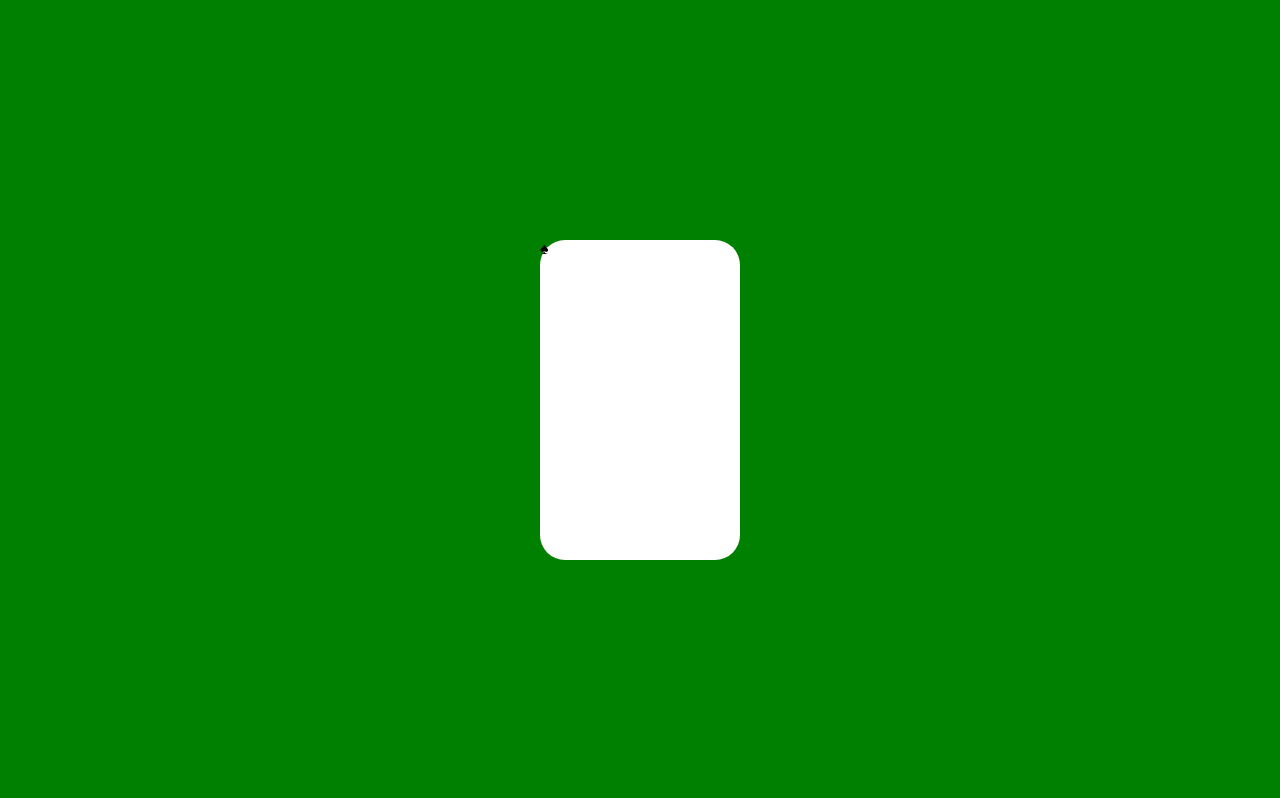
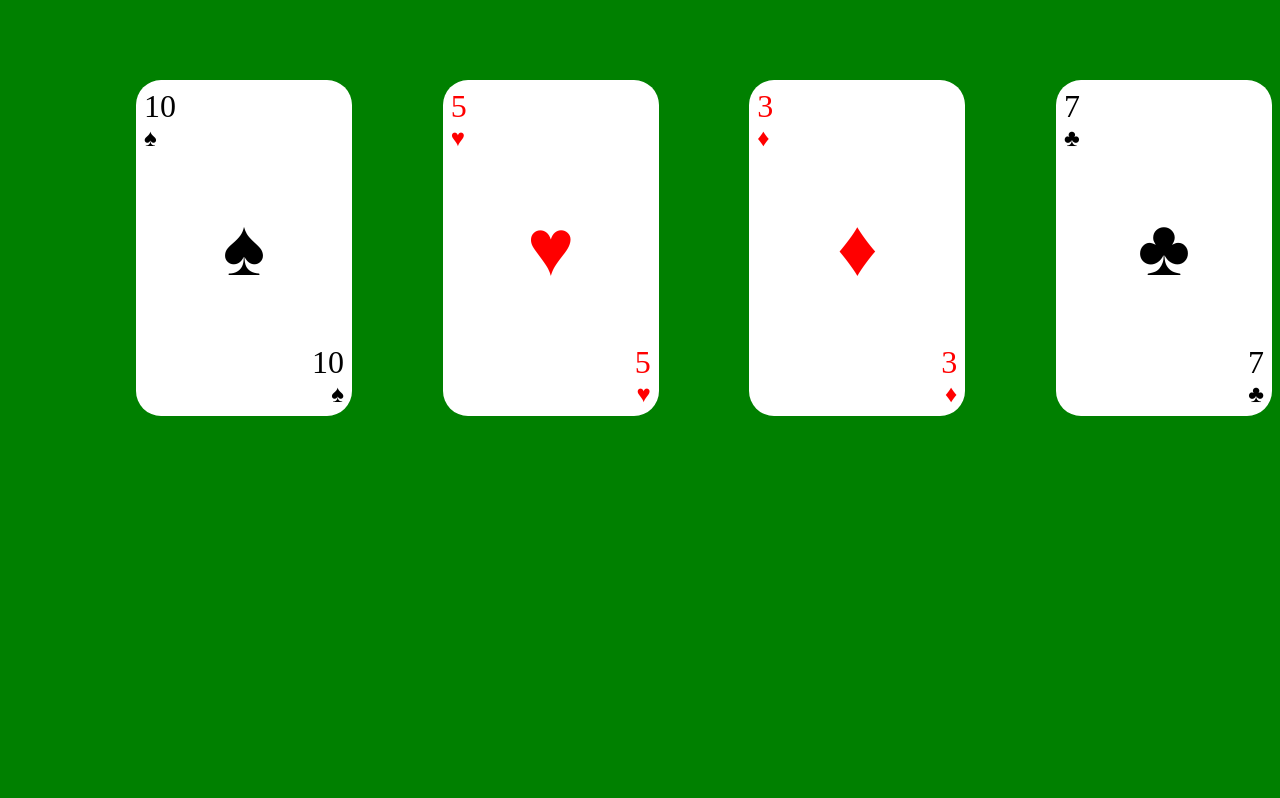
Before and after one commit to IlmariKu/paskahousu, a React app: page / in a window 1280 px wide. Shown: the top 798 px of the page. Built offline with nearby package versions, Linux system fonts and the light colour scheme.

Commit message:
Cards now have basic outlook

```diff
--- a/src/App.jsx
+++ b/src/App.jsx
@@ -1,12 +1,23 @@
 import * as React from "react";
 import "./index.css";
 import { Card } from "./Card";
+import styled from "styled-components";
 
 export default () => (
     <>
+    <Cards>
       <Card suit="spade" number="10"/>
       <Card suit="heart" number="5"/>
       <Card suit="diamond" number="3"/>
       <Card suit="club" number="7"/>
+      </Cards>
     </>
   );
+
+const Cards = styled.div`
+  display: flex;
+  justify-content: space-between;
+  margin-left: 10vw;
+  margin-top: 10vh;
+  flex-wrap: wrap;
+`;
--- a/src/Card.jsx
+++ b/src/Card.jsx
@@ -1,26 +1,57 @@
-import React from 'react';
+import React from "react";
 import styled from "styled-components";
 
 const suits = {
-    "diamond": "♦",
-    "spade": "♠",
-    "heart": "♥",
-    "club": "♣"
-}
-
+  diamond: "♦",
+  spade: "♠",
+  heart: "♥",
+  club: "♣",
+};
 
 export function Card(props) {
-
   return (
-        <CardFace>
-            {suits[props.suit]}
-        </CardFace>
+    <CardArea suit={props.suit}>
+      <TopNumber>
+        <CardNumber>{props.number}</CardNumber>
+        <SuitIcon>{suits[props.suit]}</SuitIcon>
+      </TopNumber>
+      <MidSuitIcon>{suits[props.suit]}</MidSuitIcon>
+      <BottomNumber>
+        <CardNumber>{props.number}</CardNumber>
+        <SuitIcon>{suits[props.suit]}</SuitIcon>
+      </BottomNumber>
+    </CardArea>
   );
 }
 
-const CardFace = styled.div`
+const MidSuitIcon = styled.div`
+  font-size: 5em;
   margin: 0 auto;
-    margin-top: 30vh;
+`;
+
+const SuitIcon = styled.div`
+  font-size: ${(props) => (props.large ? "4em" : "1.5em")};
+`;
+
+const CardNumber = styled.div`
+  font-size: ${(props) => (props.large ? "4em" : "2em")};
+`;
+
+const TopNumber = styled.div`
+
+`;
+
+const BottomNumber = styled.div`
+    text-align: right;
+`;
+
+const CardArea = styled.div`
+  display: flex;
+  padding: 0.5em;
+  flex-direction: column;
+  justify-content: space-between;
+  color: ${(props) =>
+    props.suit == "heart" || props.suit == "diamond" ? "red" : "black"};
   height: 320px;
   width: 200px;
   background-color: white;
```
Lines whose indentation alone changed are shown as unchanged.
